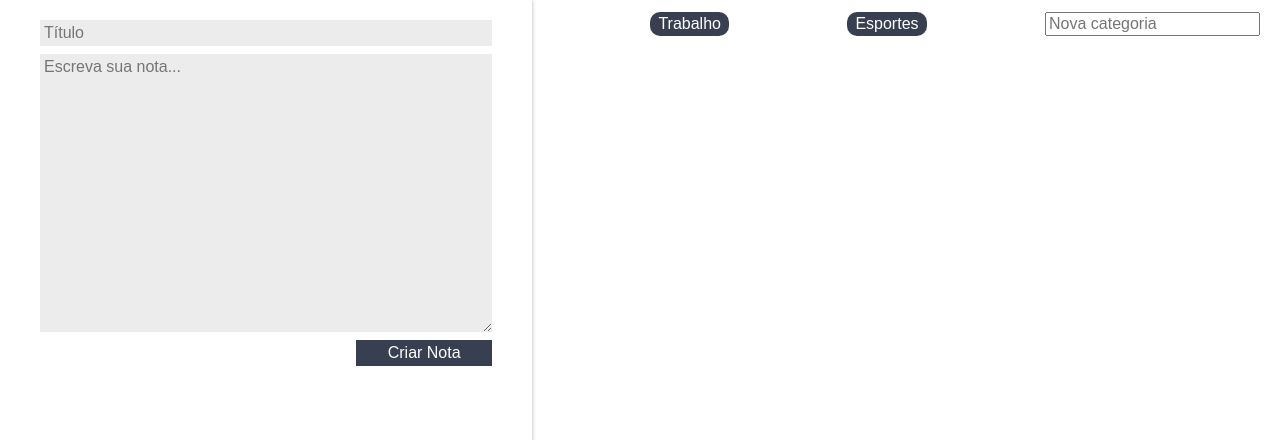
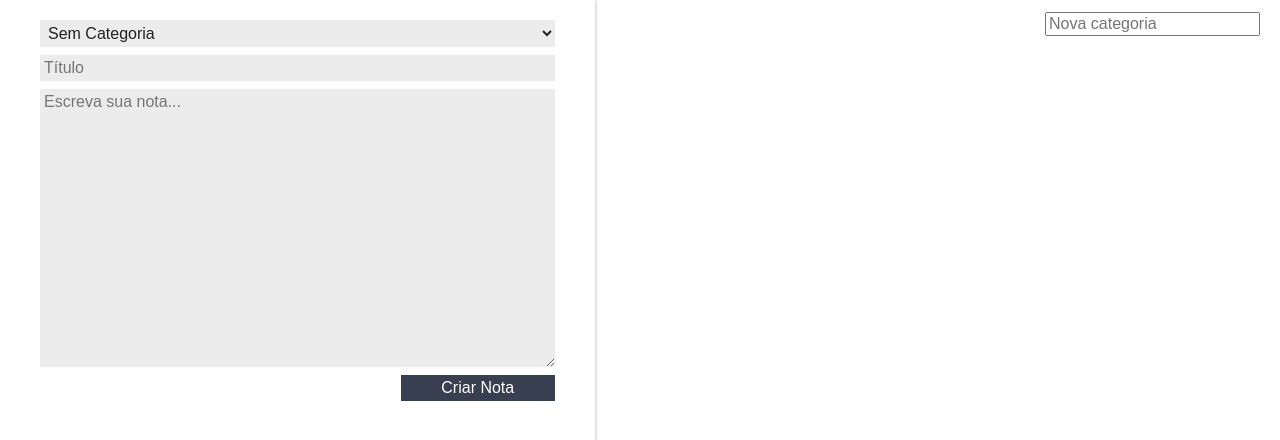
Before and after one commit to brulilika/ReactJS, a React (Create React App) app in the folder 4-ClicloVidaComponentes/: page / in a window 1280 px wide. Shown: the top 440 px of the page. Built offline with nearby package versions, Linux system fonts and the light colour scheme; the HTML template or start-up script is replaced by a standard one.

Commit message:
demontrando atribuicao categoria dentro dos cards

```diff
--- a/4-ClicloVidaComponentes/src/App.js
+++ b/4-ClicloVidaComponentes/src/App.js
@@ -9,14 +9,21 @@ class App extends Component {
   constructor(){
     super();
 
+    //O uso do state faz com que qualquer alteração que seja realizada nas propriedades
+    //que são observadas, ao ser realizado alguma alteração, todo o objeto e seus filhos
+    //sejam RE-RENDERIZADO, no caso, como estamos fazendo esse companhamento no App, toda
+    //a aplicação seria renderizada novamente -> podendo gerar um problema de desempenho
     this.state = {
       notas:[],
-      categorias: ["Trabalho", "Esportes"]
+      categorias: []
     }
   }
 
-  criarNota(titulo, texto){
-    const novaNota = {titulo, texto};
+  //A ideia é que o React seja apenas uma biblioteca de visualização,
+  //o ideal seria que os dados ficassem em locais difentes, em uma arquitetura ideal
+
+  criarNota(titulo, texto, categoria){
+    const novaNota = {titulo, texto, categoria};
     const novoArrayNotas = [...this.state.notas,novaNota]
     const novoEstado = {
       notas:novoArrayNotas
@@ -30,6 +37,7 @@ class App extends Component {
     this.setState(novoEstado);
   }
 
+
   deletarNota(indice){
     let arrayNotas = this.state.notas;
     arrayNotas.splice(indice,1);
@@ -40,7 +48,7 @@ class App extends Component {
   render() {
     return (
       <section className="conteudo">
-        <FormularioCadastro criarNota={this.criarNota.bind(this)}/>
+        <FormularioCadastro criarNota={this.criarNota.bind(this)} categorias={this.state.categorias}/>
         <main className="conteudo-principal">
           <ListaCategorias adicionarCategoria={this.adicionarCategoria.bind(this)} categorias={this.state.categorias}/>
           <ListaDeNotas notas={this.state.notas} apagarNota={this.deletarNota.bind(this)}/>
--- a/4-ClicloVidaComponentes/src/components/CardNota/CardNota.jsx
+++ b/4-ClicloVidaComponentes/src/components/CardNota/CardNota.jsx
@@ -19,6 +19,7 @@ class CardNota extends Component {
           {/* <img src="../../assets/trash_delete.svg"/>*/}
           {/* <img src={TrashSVG}/> */}
           <TrashSVG onClick={this.apagar.bind(this)}/>
+          <h4>{this.props.categoria}</h4>
         </header>
         <p className="card-nota_texto">{this.props.texto}</p>
       </section>
--- a/4-ClicloVidaComponentes/src/components/FormularioCadastro/FormularioCadastro.jsx
+++ b/4-ClicloVidaComponentes/src/components/FormularioCadastro/FormularioCadastro.jsx
@@ -21,15 +21,25 @@ class FormularioCadastro extends Component {
   _criarNota(evento){
     evento.preventDefault();
     evento.stopPropagation();
-    this.props.criarNota(this.titulo, this.texto);
+    this.props.criarNota(this.titulo, this.texto, this.categoria);
 
+  }
+
+  _handleMudancaCategoria(evento){
+    evento.stopPropagation();
+    this.categoria = evento.target.value;
   }
 
   render() {
     return (
       <form className="form-cadastro"
-        onSubmit={this._criarNota.bind(this)}
-      >
+        onSubmit={this._criarNota.bind(this)} >
+        <select className="form-cadastro_input" onChange={this._handleMudancaCategoria.bind(this)} >
+            <option>Sem Categoria</option>
+            {this.props.categorias.map((categoria) => {
+              return <option>{categoria}</option>;
+            })}
+        </select>
         <input
           type="text"
           placeholder="Título"
--- a/4-ClicloVidaComponentes/src/components/ListaDeNotas/ListaDeNotas.jsx
+++ b/4-ClicloVidaComponentes/src/components/ListaDeNotas/ListaDeNotas.jsx
@@ -9,7 +9,8 @@ class ListaDeNotas extends Component {
         {this.props.notas.map((nota, index) => {
           return (
             <li className="lista-notas_item" key={index}>
-              <CardNota titulo={nota.titulo} texto={nota.texto} indice={index} apagarNota={this.props.apagarNota}/>
+              <CardNota titulo={nota.titulo} texto={nota.texto} indice={index}
+                        apagarNota={this.props.apagarNota} categoria={nota.categoria}/>
             </li>
           );
         })}
```
Also changed, not shown: 4-ClicloVidaComponentes/src/components/FormularioCadastro/estilo.css (line endings or trailing spaces).
